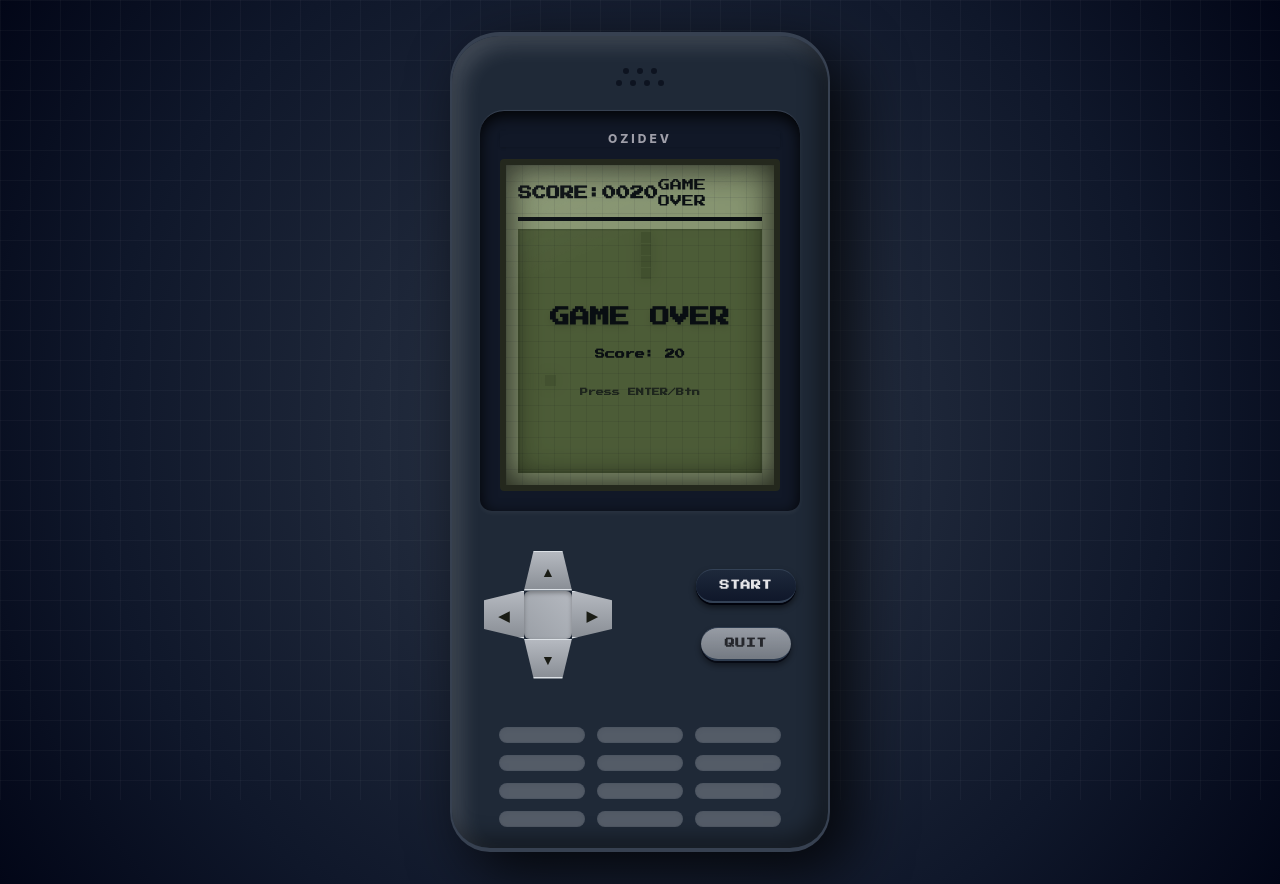
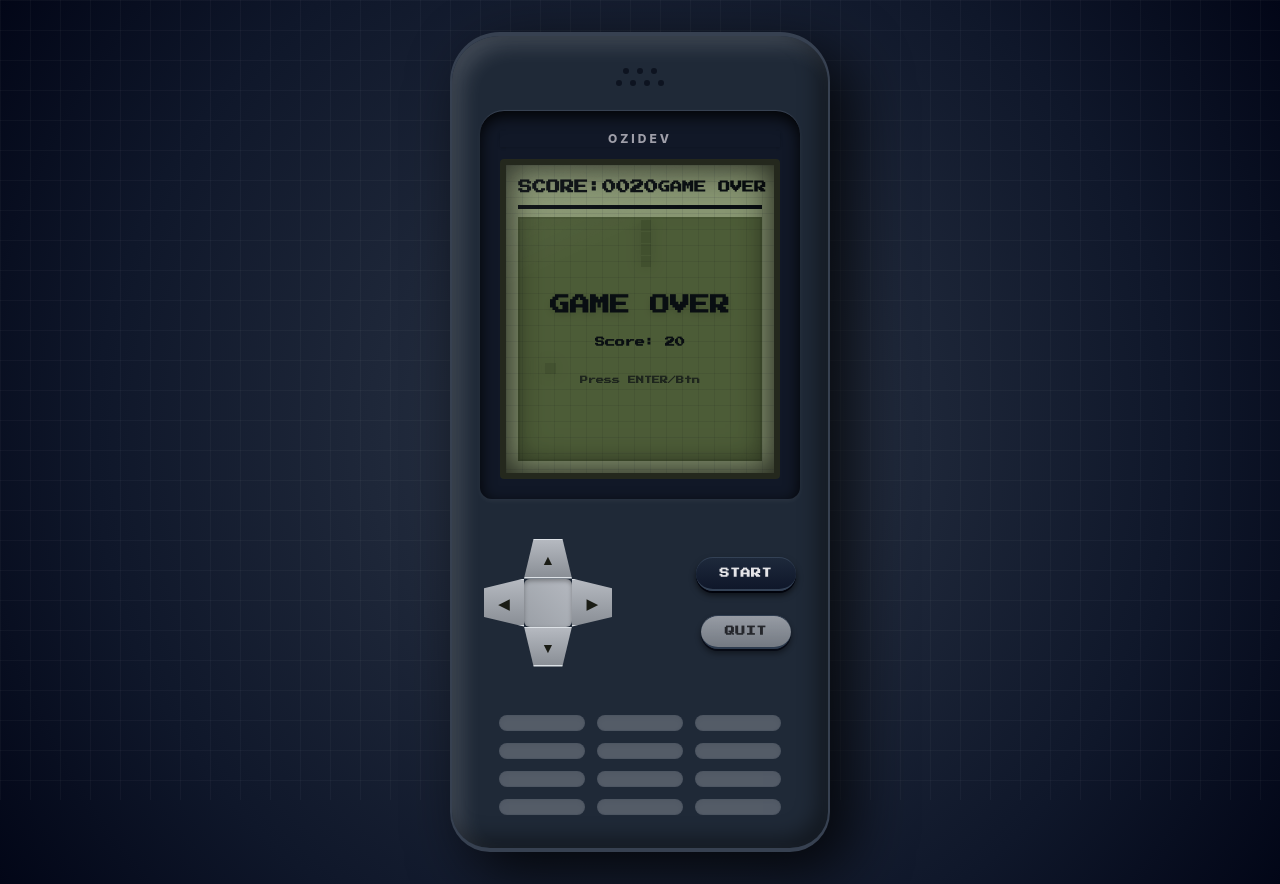
Before and after one commit to hazreti-ozay/snakeforcan, a React (Vite) app: page / in a window 1280 px wide. Built offline with nearby package versions, Linux system fonts and the light colour scheme.

Commit message:
fix: prevent scoreboard text wrapping to fix 1px layout shift

```diff
--- a/src/components/ScoreBoard.jsx
+++ b/src/components/ScoreBoard.jsx
@@ -1,8 +1,8 @@
 export const ScoreBoard = ({ score, gameOver, isPaused }) => {
   return (
     <div className="flex justify-between items-center w-full max-w-[320px] mb-2 text-[#111827] border-b-4 border-[#111827] pb-2">
-      <div className="text-sm font-bold">SCORE:{score.toString().padStart(4, '0')}</div>
-      <div className="text-xs">
+      <div className="text-sm font-bold whitespace-nowrap">SCORE:{score.toString().padStart(4, '0')}</div>
+      <div className="text-xs font-bold whitespace-nowrap text-right">
          {gameOver ? 'GAME OVER' : isPaused ? 'PAUSED' : 'PLAYING'}
       </div>
     </div>
```
